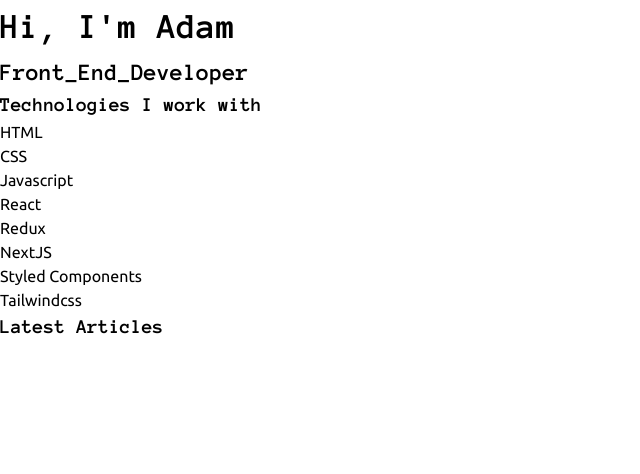
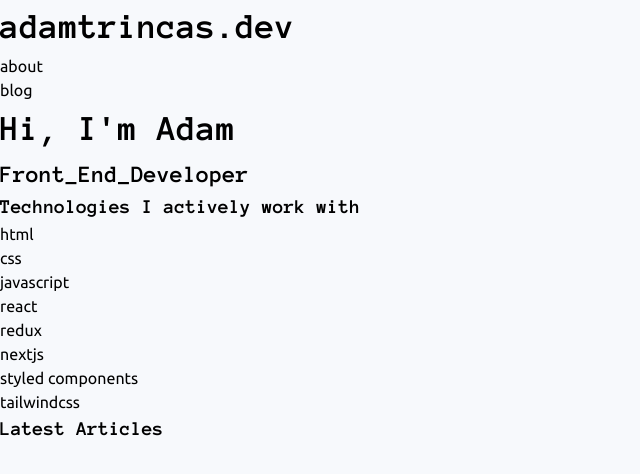
Before and after one commit to atrincas/personal-website, a Next.js app: page / in a window 1280 px wide. Shown: the top 474 px of the page, without its empty margins (0-640 px from the left). Built offline with nearby package versions, Linux system fonts and the light colour scheme.

Commit message:
Added MainHeader component

```diff
--- a/components/Layout.tsx
+++ b/components/Layout.tsx
@@ -1,5 +1,5 @@
-import React from 'react'
 import Head from 'next/head'
+import MainHeader from './MainHeader'
 
 type Props = {
   children: React.ReactNode
@@ -12,6 +12,7 @@
       <Head>
         <title>{title}</title>
       </Head>
+      <MainHeader />
       {children}
     </>
   )
--- /dev/null
+++ b/components/MainHeader.tsx
@@ -0,0 +1,19 @@
+export default function MainHeader() {
+  return (
+    <header className="bg-white min-h-3">
+      <div className="container-md max-w-screen-md mx-auto flex justify-between p-5">
+        <h1 className="text-xl">adamtrincas.dev</h1>
+        <nav>
+          <ul className="flex text-dark-blue">
+            <li className="mr-6">
+              <a href="#">about</a>
+            </li>
+            <li className="mr-6">
+              <a href="#">blog</a>
+            </li>
+          </ul>
+        </nav>
+      </div>
+    </header>
+  )
+}
--- a/pages/index.tsx
+++ b/pages/index.tsx
@@ -1,13 +1,13 @@
 // TODO: Replace this data to database:
 const technologies = [
-  'HTML',
-  'CSS',
-  'Javascript',
-  'React',
-  'Redux',
-  'NextJS',
-  'Styled Components',
-  'Tailwindcss'
+  'html',
+  'css',
+  'javascript',
+  'react',
+  'redux',
+  'nextjs',
+  'styled components',
+  'tailwindcss'
 ]
 
 export default function Home() {
@@ -20,12 +20,25 @@
         </hgroup>
       </header>
       <article className="my-5">
-        <h3>Technologies I work with</h3>
+        <h3>Technologies I actively work with</h3>
         <ul className="flex flex-wrap">
           {technologies.map((tech) => (
             <li
               key={tech}
-              className="bg-transparent hover:bg-orange-500 text-orange-700 font-semibold hover:text-white text-center m-2 p-2 border border-orange-500 hover:border-transparent rounded"
+              className="
+              bg-transparent
+              hover:bg-light-blue
+              text-dark-blue
+              font-semibold
+              hover:text-white
+              text-sm
+              text-center m-2 p-2
+              border
+              border-lightbg-light-blue
+              hover:border-transparent
+              rounded
+              cursor-auto
+              "
             >
               {tech}
             </li>
--- a/styles/index.css
+++ b/styles/index.css
@@ -23,6 +23,7 @@
 
 body {
   @apply font-ubuntu;
+  @apply bg-light-shade;
 }
 
 h1,
--- a/tailwind.config.js
+++ b/tailwind.config.js
@@ -6,8 +6,9 @@
         ubuntu: ['Ubuntu', 'Roboto', 'sans-serif']
       },
       colors: {
-        'light-red': '#FAFAFA',
-        'dark-blue': '#225CE8'
+        'light-shade': '#f7f9fc',
+        'light-blue': '#bfcbe8',
+        'dark-blue': '#4f71be'
       },
       minHeight: {
         '3': '3rem'
```
